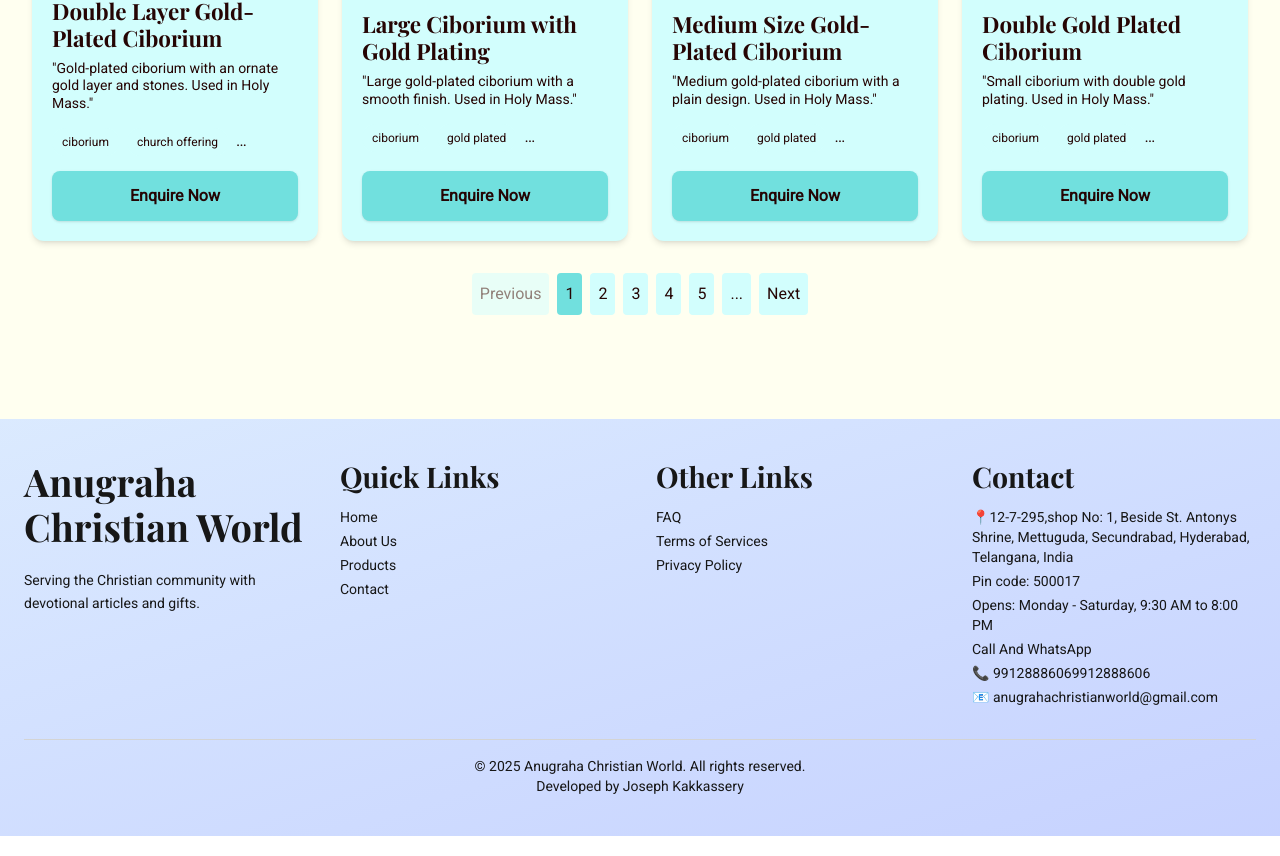
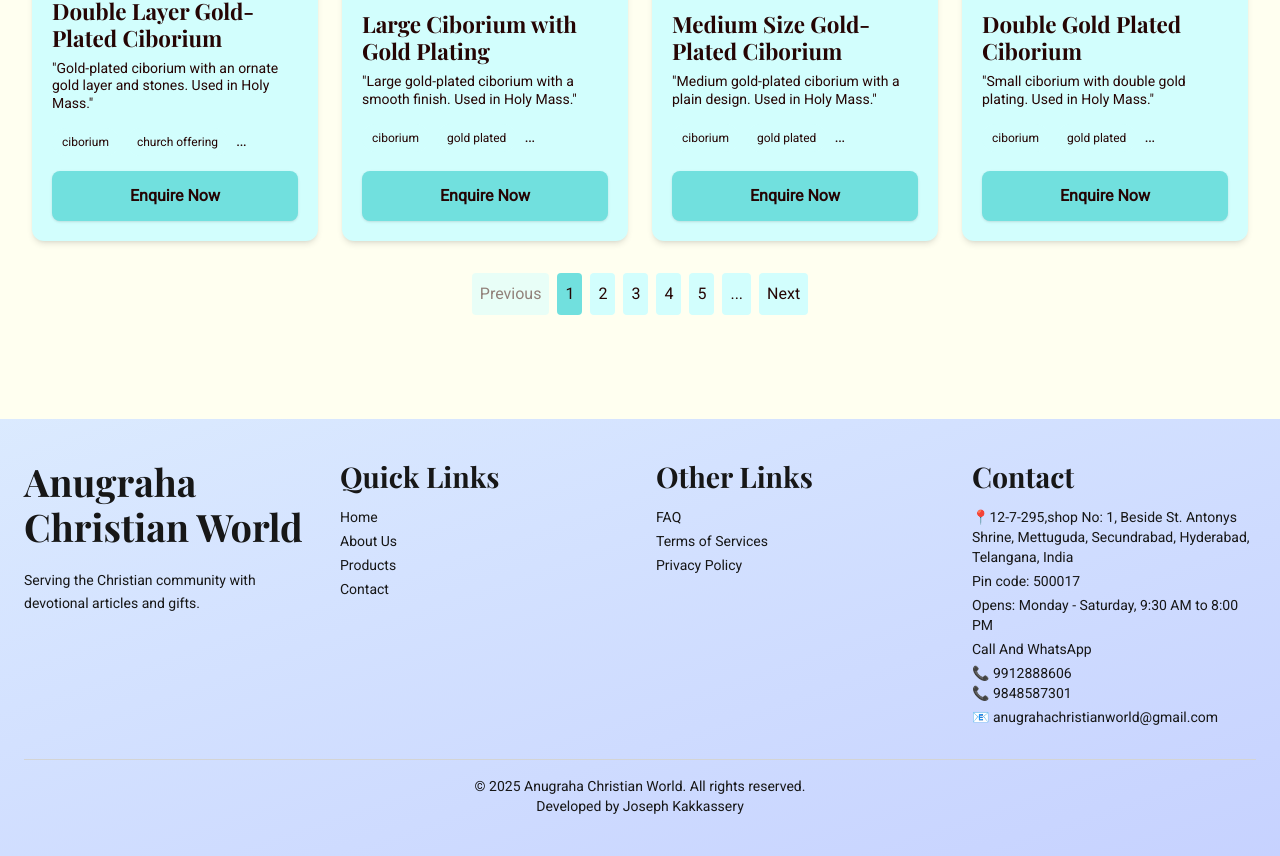
Before and after one commit to joseph101kt/anugraha_christian_world, a Next.js app in the folder portfolio-webby-v2/: page / in a window 1280 px wide. Shown: the part 4962-5818 px from the top of the page. Built offline with nearby package versions, Linux system fonts and the light colour scheme.

Commit message:
changes: chande ui of contact numbers in footer; Changs in products.json: steel 5 bell to 6, alter to altar, thruible chromium plated to gold polised, fiber candle stand to plascitc

```diff
--- a/portfolio-webby-v2/components/Footer.tsx
+++ b/portfolio-webby-v2/components/Footer.tsx
@@ -43,11 +43,17 @@
 
             <li>Call And WhatsApp</li>
             <li>
-              📞{" "}
-              <a href="tel:+91-9912888606" className="hover:underline">9912888606
+
+              <li>
+                📞{" "}
+                <a href="tel:+91-9912888606" className="hover:underline">9912888606
               </a>
-              <a href="tel:+91-9848587301" className="hover:underline">9912888606
+              </li>
+              <li>
+                📞{" "}
+                <a href="tel:+91-9848587301" className="hover:underline">9848587301
               </a>
+              </li>
 
             </li>
 
```
Also changed, not shown: portfolio-webby-v2/data/products.json.
